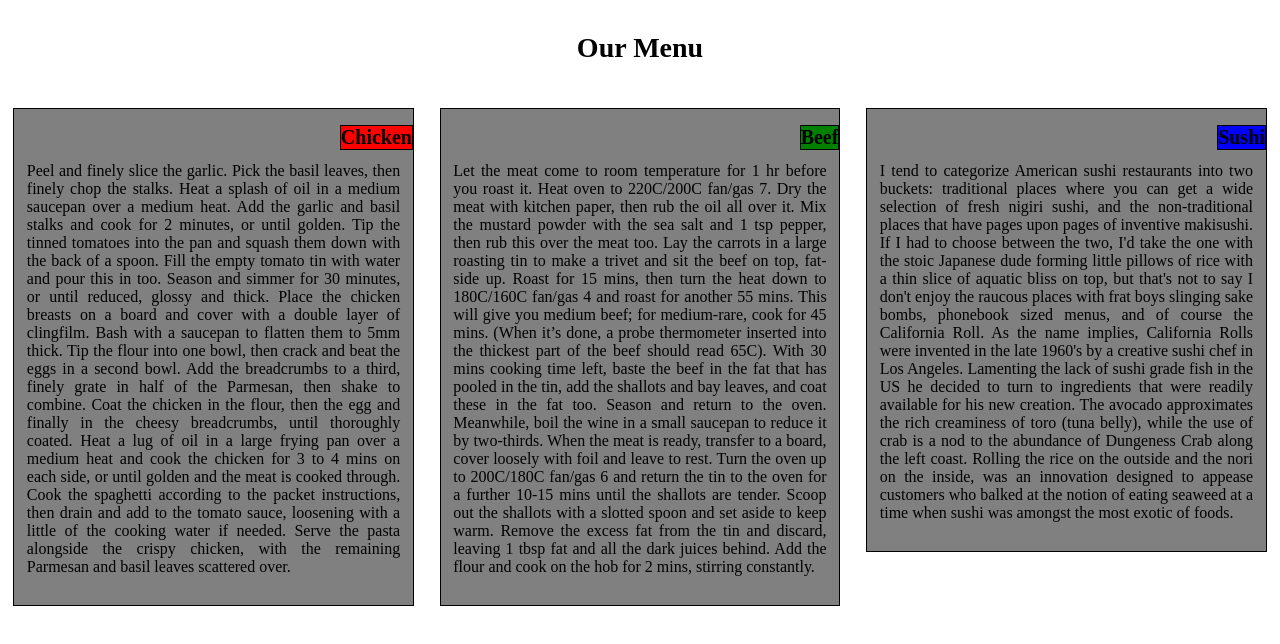
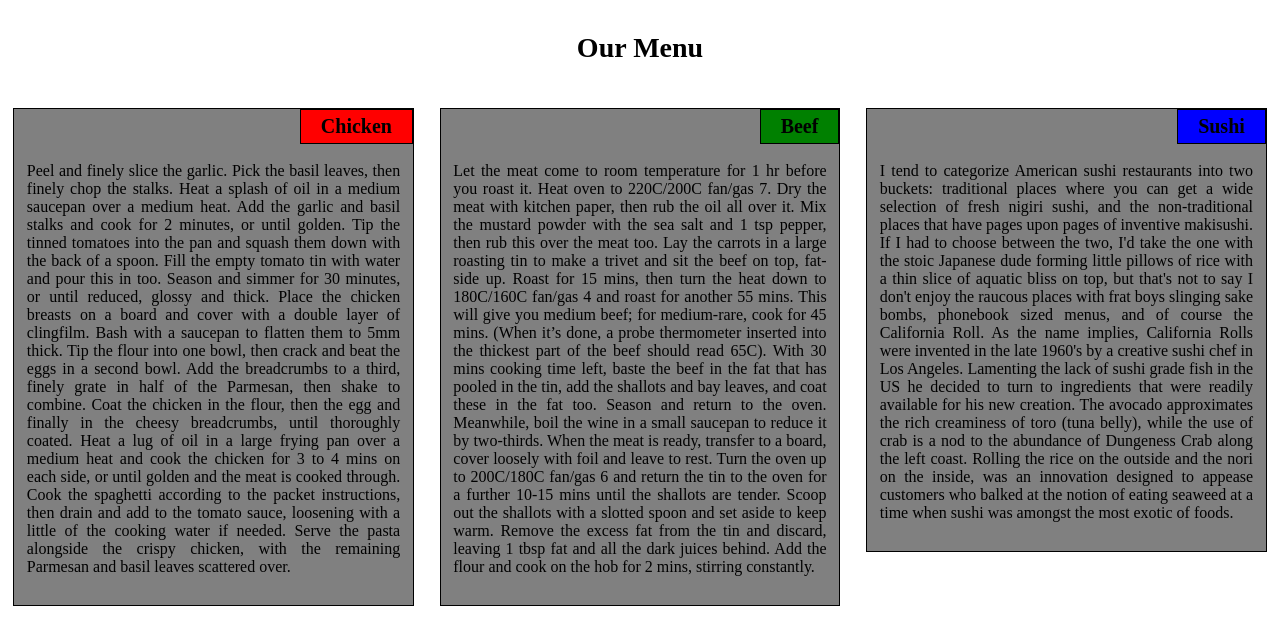
Before and after one commit to Rorik12358/module2_solution, a plain HTML site: page index.html in a window 1280 px wide. Drawn offline with Linux system fonts and the light colour scheme.

Commit message:
added difference in css file

```diff
--- a/css/styles.css
+++ b/css/styles.css
@@ -14,6 +14,8 @@ h2 {
 	position: absolute;
 	top: 0px;
 	right: 0px;
+	margin: 0px;
+	padding: 5px 20px;
 	border: 1px solid black;
 }
 p {
```
